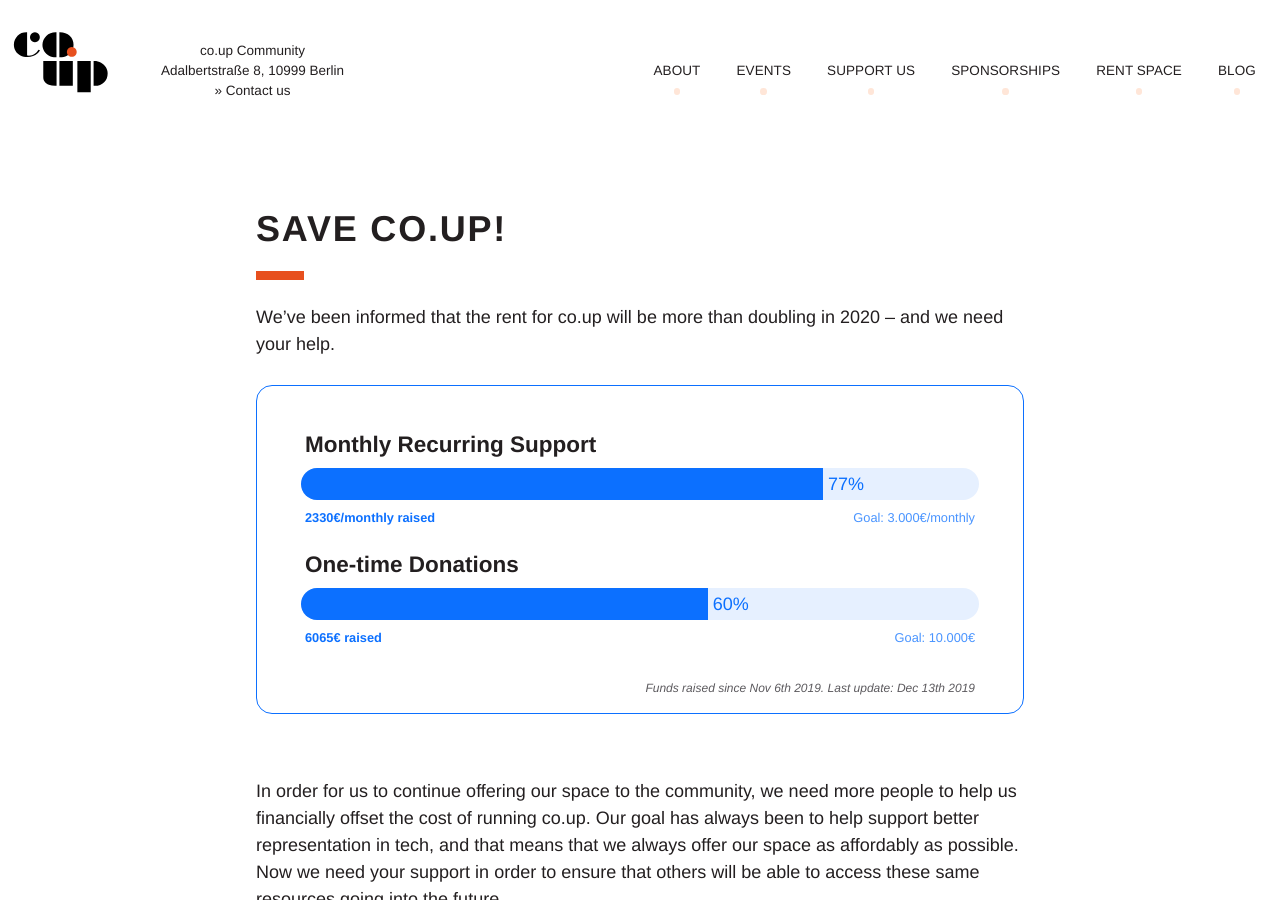
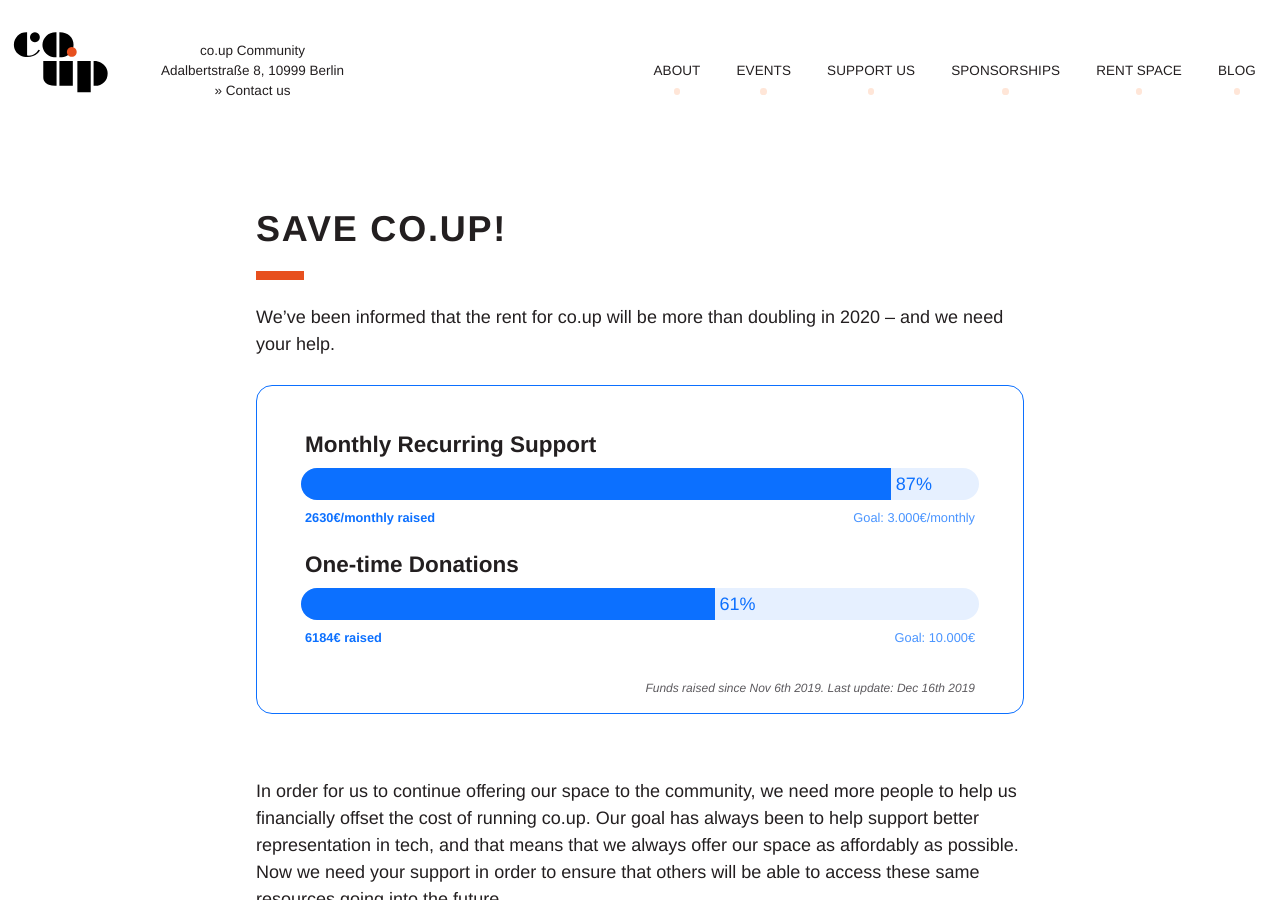
Before and after one commit to co-up/co-up.de, a Jekyll site: the page built from support-us.html, in a window 1280 px wide and 900 px high. Built offline with Jekyll 4.4.1, drawn with Linux system fonts in a browser that asks for light colours.

Commit message:
Update numbers

```diff
--- a/_config.yml
+++ b/_config.yml
@@ -22,9 +22,9 @@
 permalink: pretty
 lang: "en_US"
 # progress bar
-monthly_progress: 2330
-onetime_progress: 6065
-progress_lastupdate: "Dec 13th 2019"
+monthly_progress: 2630
+onetime_progress: 6184
+progress_lastupdate: "Dec 16th 2019"
 
 # Build settings
 markdown: kramdown
```
